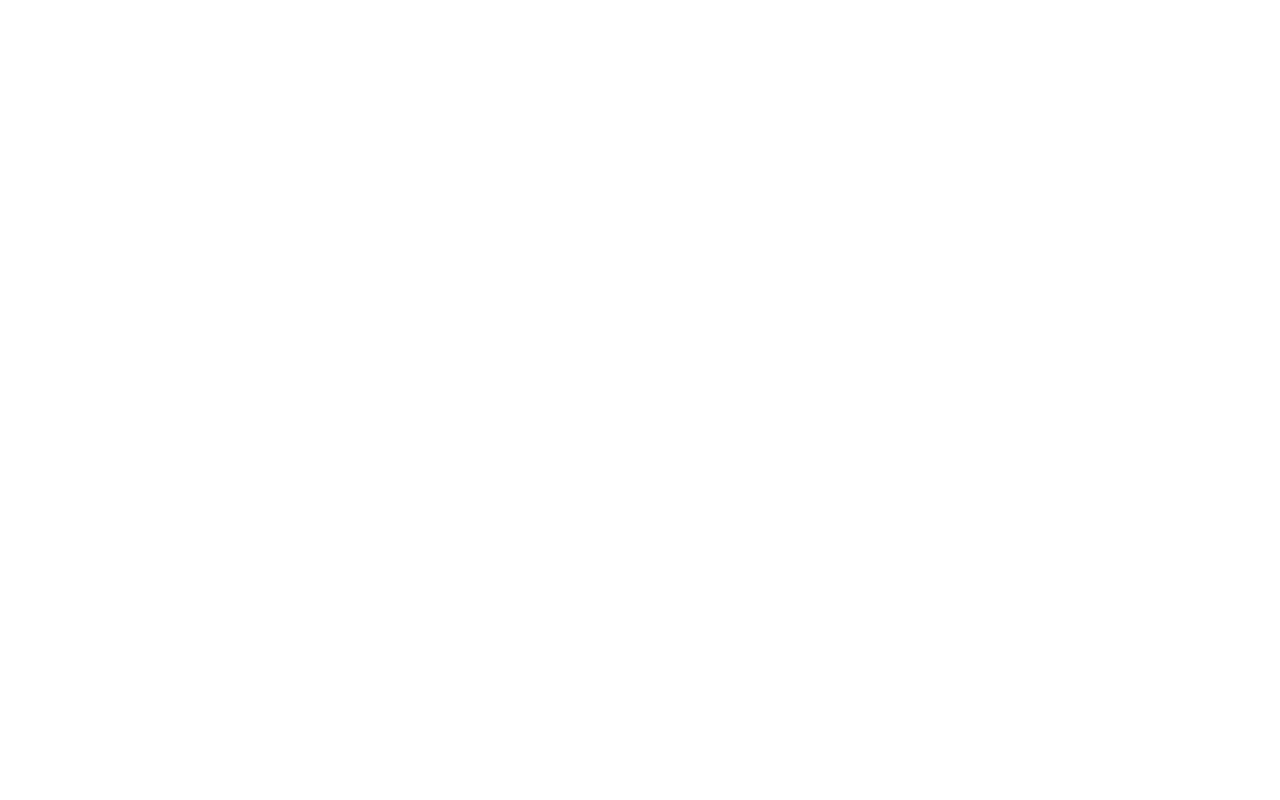
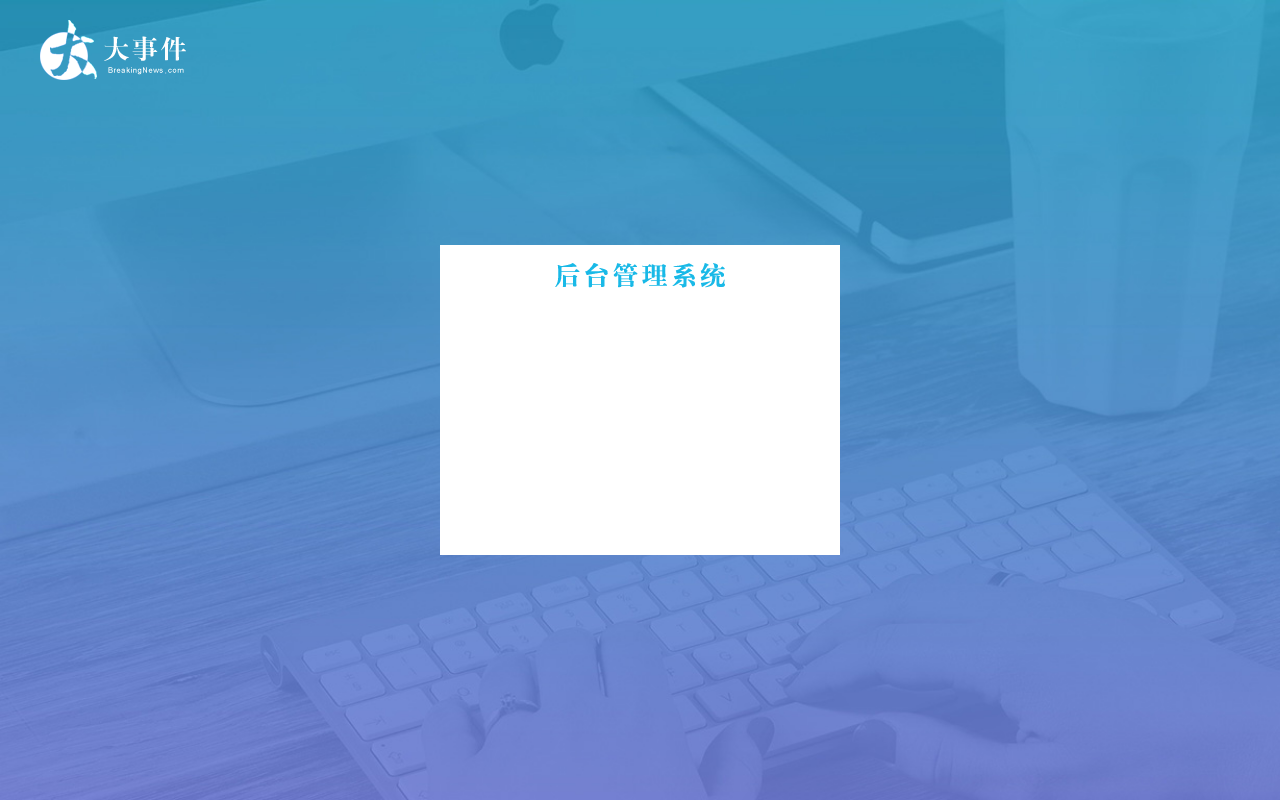
Before and after one commit to xiaogaohaixiong/big_event_01, a plain HTML site: page login.html in a window 1280 px wide. Drawn offline with Linux system fonts and the light colour scheme.

Commit message:
登录页面

```diff
--- /dev/null
+++ b/assets/css/login.css
@@ -0,0 +1,33 @@
+body,
+html {
+    padding: 0;
+    margin: 0;
+    width: 100%;
+    height: 100%;
+    background: url('/assets/images/login_bg.jpg') no-repeat;
+    background-size: cover;
+    overflow: hidden;
+}
+
+.header {
+    width: 1200px;
+    margin: 20px auto 0px;
+}
+
+/* 注册和登录区域  */
+.loginAndRegBox {
+    position: absolute;
+    width: 400px;
+    height: 310px;
+    background: #fff;
+    top: 50%;
+    left: 50%;
+    transform: translate(-50%, -50%);
+
+}
+
+/* <!-- 1.标题 --> */
+.titleBox {
+    height: 60px;
+    background: url('/assets/images/login_title.png')no-repeat center;
+}
--- a/login.html
+++ b/login.html
@@ -5,11 +5,26 @@
     <meta charset="UTF-8">
     <meta http-equiv="X-UA-Compatible" content="IE=edge">
     <meta name="viewport" content="width=device-width, initial-scale=1.0">
-    <title>Document</title>
+    <title>大事件 - 登录页面</title>
+    <!-- 先引入 layui 的样式 -->
+    <link rel="stylesheet" href="/assets/lib/layui/css/layui.css">
+    <!--引入本页面的样式 -->
+    <link rel="stylesheet" href="/assets/css/login.css">
 </head>
 
 <body>
+    <!-- 顶部logo -->
+    <div class="layui-mian header">
+        <img src="/assets/images/logo.png" alt="">
+    </div>
 
+    <!-- 注册和登录区域 -->
+    <div class="loginAndRegBox">
+        <!-- 1.标题 -->
+        <div class="titleBox"></div>
+        <!-- 2.登录 -->
+        <!-- 3.注册 -->
+    </div>
 </body>
 
 </html>
```
Also changed, not shown: favicon.ico (added).
